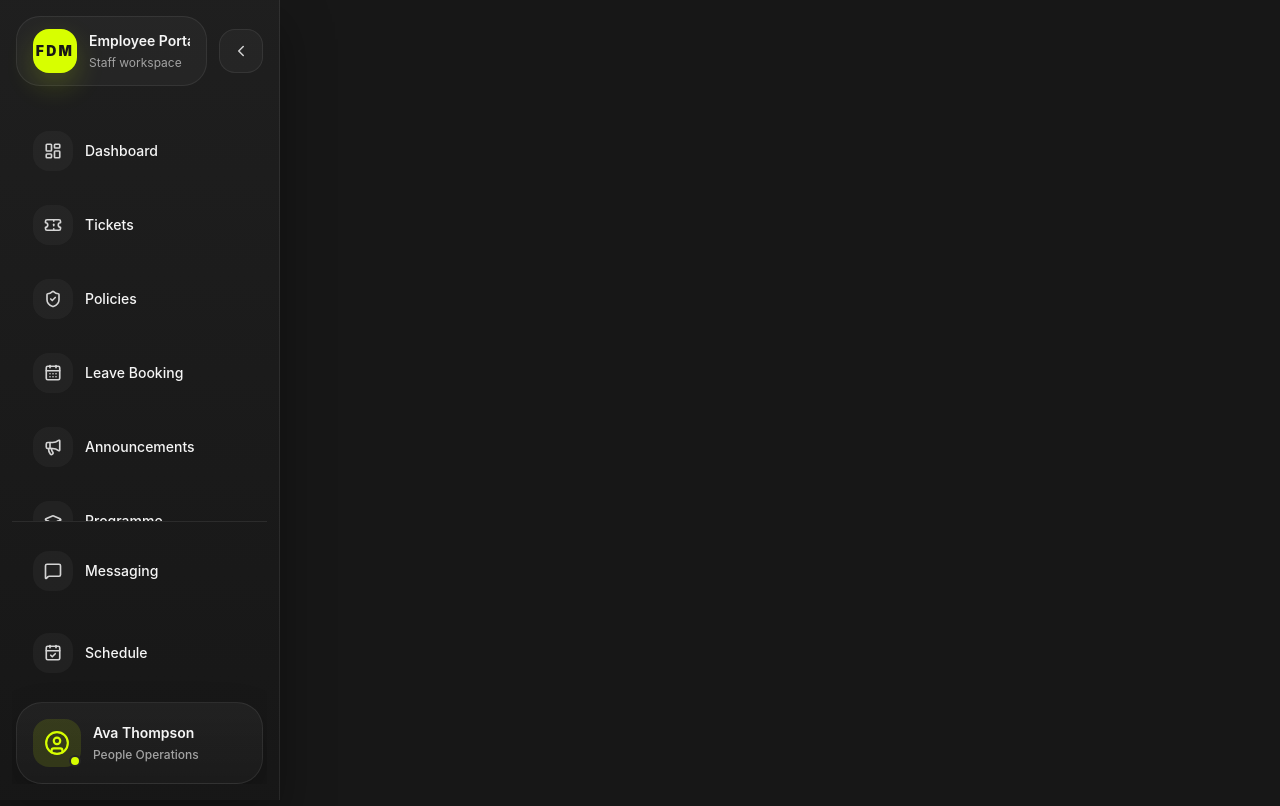
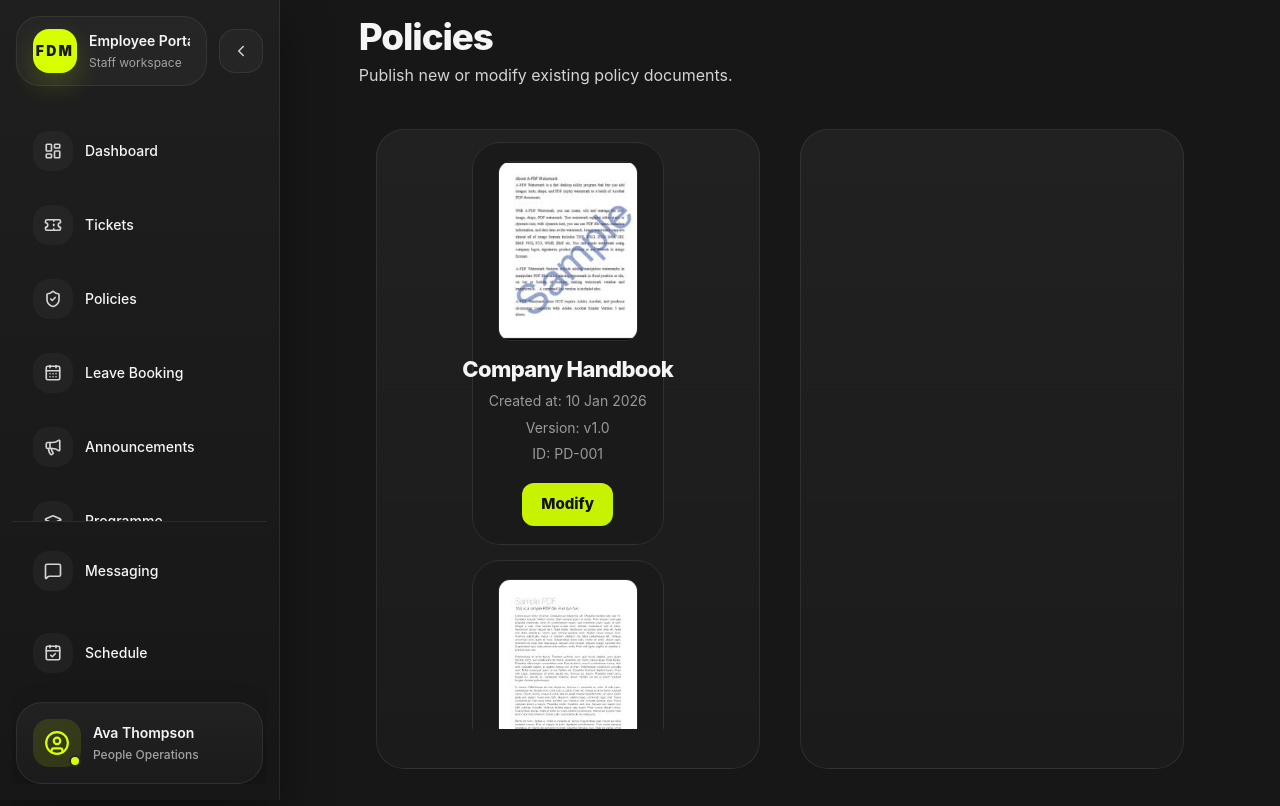
Before and after one commit to FowzanRaja/employee-portal, a React (Vite) app in the folder frontend/: page /hr/policy in a window 1280 px wide. Built offline with nearby package versions, Linux system fonts and the light colour scheme.

Commit message:
added 'modify policy section' in hr policy page

```diff
--- a/frontend/src/components/HR/HRPolicy.jsx
+++ b/frontend/src/components/HR/HRPolicy.jsx
@@ -1 +1,100 @@
-export default function HRPolicies() {}
+
+
+export default function HRPolicies() {
+      const documents = [
+        {
+            id: 1,
+            policyId: "PD-001",
+            title: "Company Handbook",
+            createdAt: "10 Jan 2026",
+            version: "v1.0",
+            thumbnail: "/images/download (1).jpeg",
+            file: "/documents/sample1.pdf"
+        },
+        {
+            id: 2,
+            policyId: "PD-002",
+            title: "IT Guidelines",
+            createdAt: "28 Jan 2026",
+            version: "v2.1",
+            thumbnail: "/images/download.jpeg",
+            file: "/documents/sample2.pdf"
+        },
+        {
+            id: 3,
+            policyId: "PD-003",
+            title: "Leave Policy",
+            createdAt: "05 Feb 2026",
+            version: "v1.3",
+            thumbnail: "/images/download (1).jpeg",
+            file: "/documents/sample1.pdf"
+        },
+        {
+            id: 4,
+            policyId: "PD-004",
+            title: "Code of Conduct",
+            createdAt: "01 Feb 2026",
+            version: "v3.0",
+            thumbnail: "/images/download.jpeg",
+            file: "/documents/sample2.pdf"
+        },
+        {
+            id: 5,
+            policyId: "PD-005",
+            title: "Remote Work Policy",
+            createdAt: "20 Feb 2026",
+            version: "v2.0",
+            thumbnail: "/images/download (1).jpeg",
+            file: "/documents/sample1.pdf"
+        },
+        {
+            id: 6,
+            policyId: "PD-006",
+            title: "Health & Safety Policy",
+            createdAt: "29 Feb 2026",
+            version: "v2.2",
+            thumbnail: "/images/download.jpeg",
+            file: "/documents/sample2.pdf"
+        },
+    ];
+
+    return(
+        <div className="HR-policy-page-container">
+            <div className="flex flex-row items-left justify-left w-8/10">
+                <header className="programme-page-header">
+                    <h1 className="programme-page-title">Policies</h1>
+                    <p className="programme-page-subtitle">  Publish new or modify existing policy documents. </p>
+                </header>
+            </div>
+
+            <div className="HR-policy-cards-container">
+                <div className="HR-policy-card">
+                          <div className="thumb-grid-HR">
+                            {documents.map((doc) => (
+                            <div key={doc.id} className="thumb-card-HR">
+                                <img
+                                src={doc.thumbnail}
+                                alt={doc.title}
+                                className="thumb-image"
+                                />
+
+                                <h3 className="thumb-title">{doc.title}</h3>
+                                <p className="thumb-date">Created at: {doc.createdAt}</p>
+                                <p className="thumb-size">Version: {doc.version}</p>
+                                <p className="thumb-id">ID: {doc.policyId}</p>
+
+                                <a href={doc.file} download className="document-btn">
+                                Modify
+                                </a>
+                            </div>
+                            ))}
+                        </div>
+                </div>
+
+                <div className="HR-policy-card">
+
+                </div>
+            </div>
+        </div>
+    )
+}
--- a/frontend/src/index.css
+++ b/frontend/src/index.css
@@ -1302,3 +1302,75 @@ p {
   transform: translateY(-1px);
   box-shadow: 0 14px 28px rgba(208, 255, 0, 0.22);
 }
+
+.HR-policy-page-container{
+  height:100%;
+  display: flex;
+  flex-direction: column;
+  padding-left: 5%;
+  padding-right: 5%;
+}
+
+.HR-policy-cards-container{
+  display: flex;
+  flex-direction: row;
+
+  gap: 5%;
+  padding:2%;
+
+  height:100%;
+  width:100%;
+}
+
+.HR-policy-card{
+  border-radius: 28px;
+  border: 1px solid var(--fdm-border);
+  height: 80vh;
+  width:50%;
+  padding: 1%;
+  background: linear-gradient(
+    180deg,
+    rgba(255, 255, 255, 0.045),
+    rgba(255, 255, 255, 0.02)
+  );
+
+  transition: border-color 0.3s ease-in-out;
+}
+
+.thumb-grid-HR{
+  display: flex;
+  flex-direction: row;
+  flex-wrap:wrap;
+  justify-content: space-around;
+
+  max-height: 95%;
+  overflow-y:scroll;
+  padding-top:1%;
+}
+
+.thumb-card-HR{
+  display: flex;
+  flex-direction: column;
+  align-items: center;
+
+  min-width: 15vw;
+  max-width:15vw;
+
+  padding:5%;
+  margin-bottom: 4%;
+
+  white-space: nowrap;
+
+  background-color: #1a1a1a;
+
+  border:solid 1px #303030;
+  border-radius: 28px;
+
+  transition: all 0.3s ease-in-out;
+}
+
+.thumb-card-HR:hover{
+  border-color: var(--fdm-lime);
+  transform: translateY(-4px);
+  box-shadow: 0px 0px 20px rgba(208, 255, 0, 0.22);
+}
```
